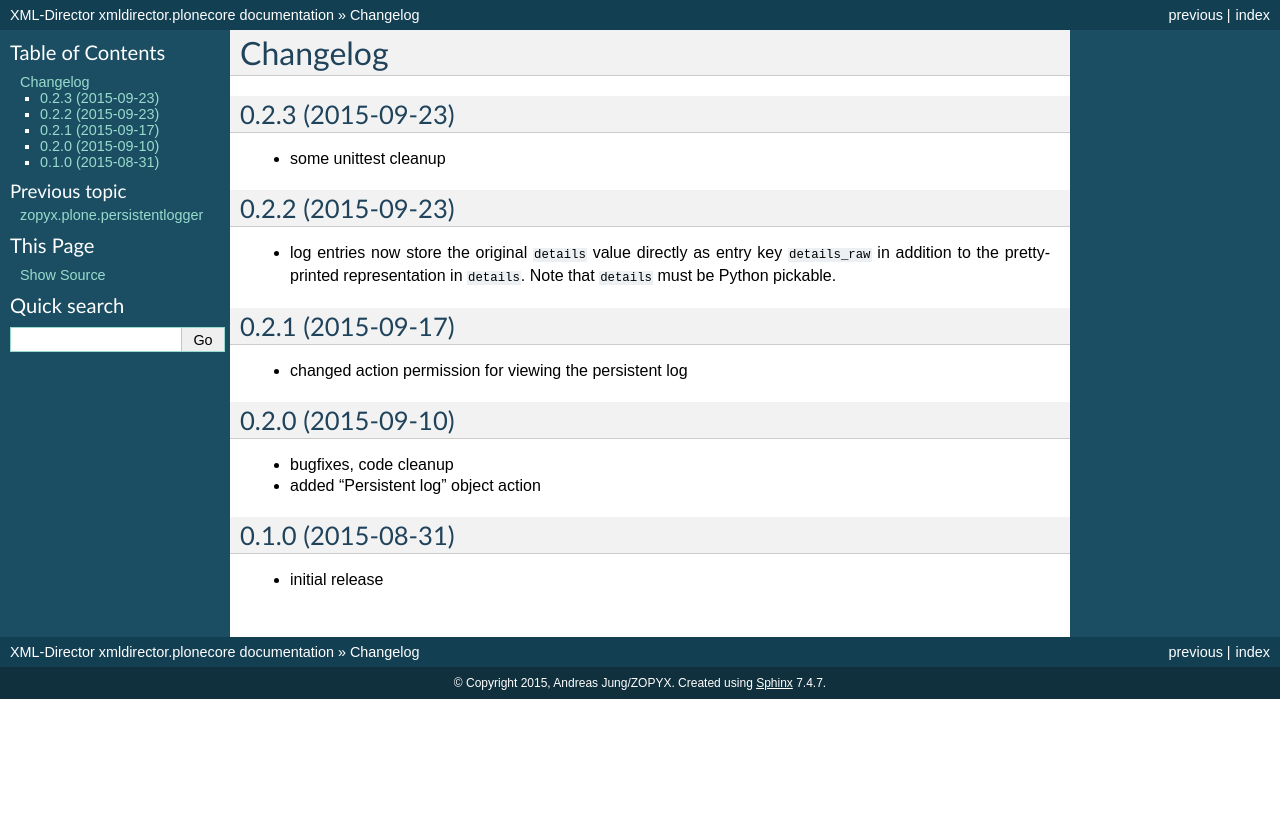
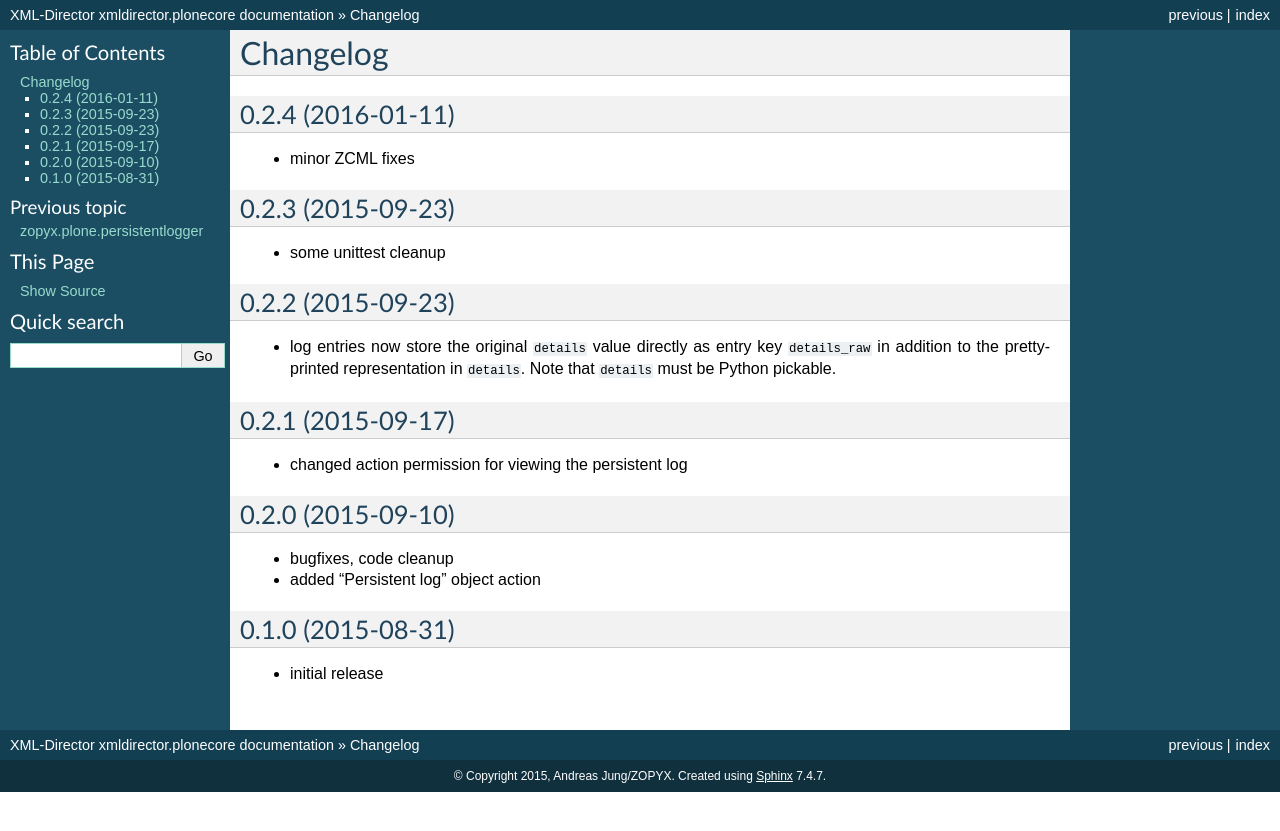
Before and after one commit to zopyx/zopyx.plone.persistentlogger, a Sphinx documentation site: the page built from docs/source/HISTORY.rst, in a window 1280 px wide. Shown: the top 831 px of the page. Built offline with Sphinx 7.4.7, drawn with Linux system fonts in a browser that asks for light colours.

```diff
--- a/docs/source/HISTORY.rst
+++ b/docs/source/HISTORY.rst
@@ -1,5 +1,9 @@
 Changelog
 =========
+
+0.2.4 (2016-01-11)
+------------------
+- minor ZCML fixes
 
 0.2.3 (2015-09-23)
 ------------------
--- a/setup.py
+++ b/setup.py
@@ -1,7 +1,7 @@
 import os
 from setuptools import setup, find_packages
 
-version = '0.2.3'
+version = '0.2.4'
 
 setup(name='zopyx.plone.persistentlogger',
       version=version,
```
